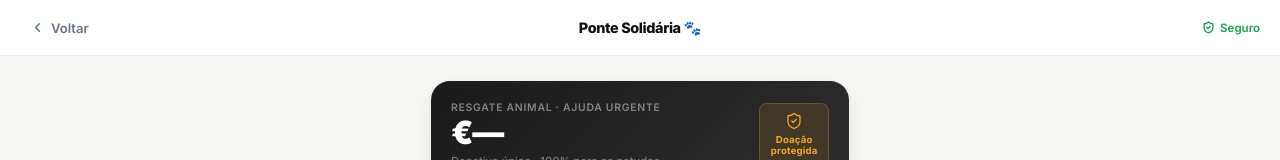
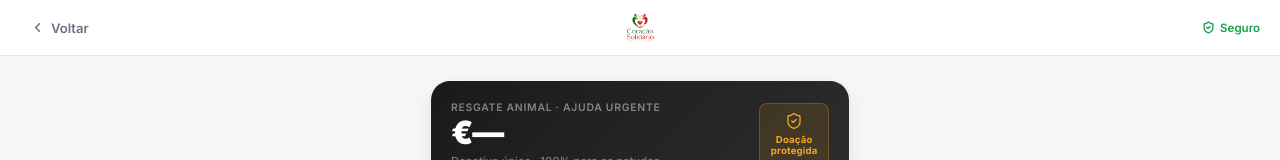
Before and after one commit to markinzika/portugaldon, a website: page checkout.html in a window 1280 px wide. Shown: the top 160 px of the page. Drawn offline with Linux system fonts and the light colour scheme.

Commit message:
Adicionar logo Coracao Solidario no header do checkout

```diff
--- a/checkout.html
+++ b/checkout.html
@@ -97,12 +97,18 @@
     .back-link svg { width: 15px; height: 15px; }
 
     .header-logo {
-      font-size: .9rem;
-      font-weight: 800;
-      letter-spacing: -.025em;
       position: absolute;
       left: 50%;
       transform: translateX(-50%);
+      display: flex;
+      align-items: center;
+    }
+    .header-logo img {
+      height: 44px;
+      width: auto;
+      max-width: 140px;
+      object-fit: contain;
+      display: block;
     }
 
     .header-secure {
@@ -782,7 +788,9 @@
       Voltar
     </a>
 
-    <span class="header-logo">Ponte Solidária 🐾</span>
+    <span class="header-logo">
+      <img src="/logo-coracao.png" alt="Coração Solidário" />
+    </span>
 
     <span class="header-secure">
       <svg viewBox="0 0 24 24" fill="none" stroke="currentColor" stroke-width="2.5" stroke-linecap="round" stroke-linejoin="round"><path d="M20 13c0 5-3.5 7.5-7.66 8.95a1 1 0 0 1-.67-.01C7.5 20.5 4 18 4 13V6a1 1 0 0 1 1-1c2 0 4.5-1.2 6.24-2.72a1.17 1.17 0 0 1 1.52 0C14.51 3.81 17 5 19 5a1 1 0 0 1 1 1z"/><path d="m9 12 2 2 4-4"/></svg>
```
